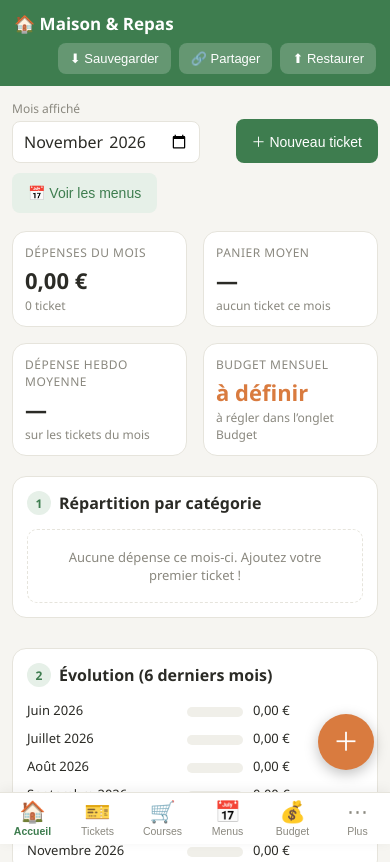
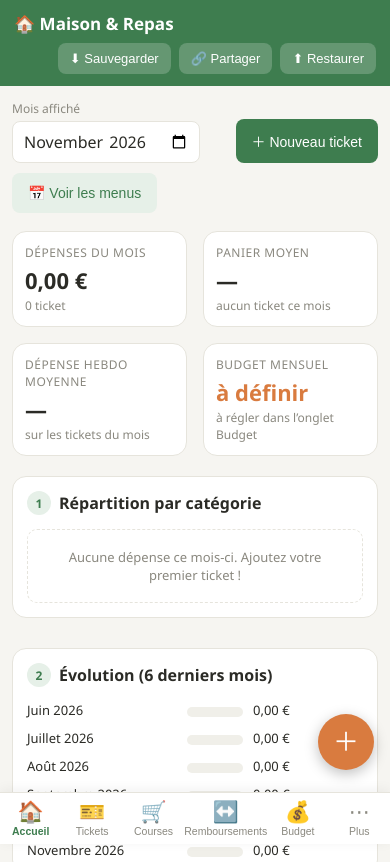
Before and after one commit to rudyetcheberry/mes-repas, a plain HTML site: page index.html in a window 390 px wide. Shown: the top 862 px of the page. Drawn offline with Linux system fonts and the light colour scheme.

Commit message:
Barre mobile : gestionnaires de clic sur les onglets (seul 'Plus' répondait) et Remboursements à la place de Menus
Co-authored-by: rudyetcheberry <rudyetcheberry@users.noreply.github.com>

```diff
--- a/index.html
+++ b/index.html
@@ -338,15 +338,15 @@
 </main>
 
 <div class="mobile-nav" id="mobileNav">
-  <button data-tab="dashboard" class="active"><span class="ico">🏠</span>Accueil</button>
-  <button data-tab="tickets"><span class="ico">🎫</span>Tickets</button>
-  <button data-tab="courses"><span class="ico">🛒</span>Courses</button>
-  <button data-tab="menus"><span class="ico">📅</span>Menus</button>
-  <button data-tab="budget"><span class="ico">💰</span>Budget</button>
+  <button onclick="showTab('dashboard')" class="active"><span class="ico">🏠</span>Accueil</button>
+  <button onclick="showTab('tickets')"><span class="ico">🎫</span>Tickets</button>
+  <button onclick="showTab('courses')"><span class="ico">🛒</span>Courses</button>
+  <button onclick="showTab('remboursements')"><span class="ico">↔️</span>Remboursements</button>
+  <button onclick="showTab('budget')"><span class="ico">💰</span>Budget</button>
   <button onclick="toggleMore()"><span class="ico">⋯</span>Plus</button>
 </div>
 <div id="moreSheet">
-  <button onclick="showTab('remboursements')">↔️ Remboursements</button>
+  <button onclick="showTab('menus')">📅 Menus de la semaine</button>
   <button onclick="showTab('recettes')">📖 Recettes</button>
 </div>
 <button class="fab" onclick="openTicketModal()" aria-label="Nouveau ticket">＋</button>
--- a/sw.js
+++ b/sw.js
@@ -1,4 +1,4 @@
-const CACHE = 'maison-repas-v8';
+const CACHE = 'maison-repas-v9';
 const SHELL = [
   './index.html',
   './manifest.webmanifest',
```
